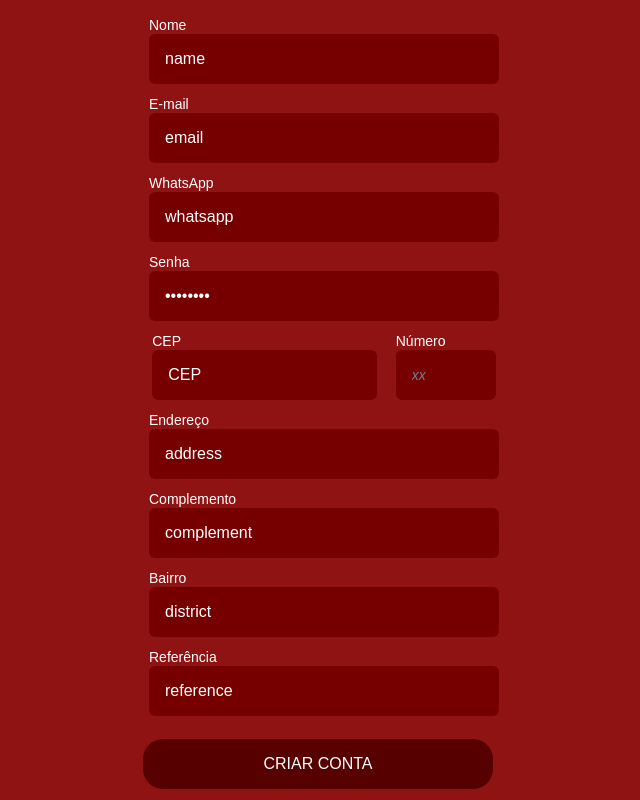
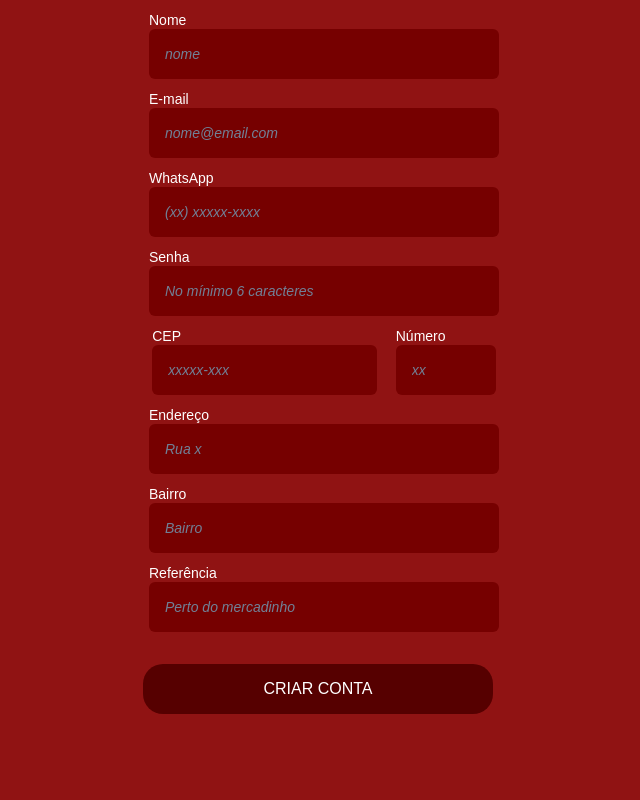
Before and after one commit to future4code/franklin-Pedro-Reis, a React (Create React App) app in the folder pizzaria/frontend/: page /criar-conta in a window 1280 px wide. Shown: the whole page, without its empty margins (316-956 px from the left). Built offline with nearby package versions, Linux system fonts and the light colour scheme.

Commit message:
feat/ login and signup leitura de form

```diff
--- a/pizzaria/frontend/src/components/Button/Button.tsx
+++ b/pizzaria/frontend/src/components/Button/Button.tsx
@@ -4,11 +4,12 @@ interface ButtonProps {
   text: string;
   color: string;
   onClick: () => void;
+  type: "button" | "submit" | "reset" | undefined;
 }
 
 export const Button = (props: ButtonProps) => {
   return (
-    <StyledButton onClick={props.onClick} color={props.color}>
+    <StyledButton type={props.type} onClick={props.onClick} color={props.color}>
       {props.text}
     </StyledButton>
   );
--- a/pizzaria/frontend/src/components/Input/InputField.tsx
+++ b/pizzaria/frontend/src/components/Input/InputField.tsx
@@ -8,6 +8,7 @@ interface InputFieldProps {
   id: string;
   name: string;
   value: string;
+  onChange: any;
 }
 
 export const InputField = (props: InputFieldProps) => {
@@ -30,6 +31,7 @@ export const InputField = (props: InputFieldProps) => {
         height="50px"
         background="rgba(118, 0, 0, 1)"
         border="none"
+        onChange={props.onChange}
       />
     </InputDiv>
   );
--- a/pizzaria/frontend/src/components/styled/styled.ts
+++ b/pizzaria/frontend/src/components/styled/styled.ts
@@ -7,6 +7,7 @@ export const MainDiv = styled.div`
 `;
 
 export const ButtonDiv = styled.div`
+  margin-top: 20px;
   display: flex;
   flex-direction: column;
   align-itens: center;
@@ -29,6 +30,5 @@ export const RowAlignDiv = styled.div`
   display: flex;
   flex-direction: column;
   align-itens: center;
-  justify-content: space-evenly;
-  height: 100vh;
+  justify-content: flex-end;
 `;
--- /dev/null
+++ b/pizzaria/frontend/src/hooks/useForm.ts
@@ -0,0 +1,15 @@
+import { useState } from "react";
+
+export const useForm = (intialState: any) => {
+  const [form, setForm] = useState(intialState);
+
+  const onChange = (event: any) => {
+    const { name, value } = event.target;
+    setForm({ ...form, [name]: value });
+  };
+
+  const cleanFields = () => {
+    setForm(intialState);
+  };
+  return { form, onChange, cleanFields };
+};
--- a/pizzaria/frontend/src/pages/Home/Home.tsx
+++ b/pizzaria/frontend/src/pages/Home/Home.tsx
@@ -8,8 +8,9 @@ export const Home = () => {
     <RowAlignDiv>
       Bem vindo
       <ButtonDiv>
-        <Button onClick={goToLogin} color="white" text="Login" />
+        <Button type="button" onClick={goToLogin} color="white" text="Login" />
         <Button
+          type="button"
           onClick={goToSignUp}
           color="rgba(86, 0, 0, 1)"
           text="Criar Conta"
--- a/pizzaria/frontend/src/pages/Login/Login.tsx
+++ b/pizzaria/frontend/src/pages/Login/Login.tsx
@@ -1,28 +1,51 @@
-import { Button, InputDiv, RowAlignDiv } from "../../components";
+import { Button, ButtonDiv, InputDiv, RowAlignDiv } from "../../components";
 import { InputField } from "../../components/Input/InputField";
+import { useForm } from "../../hooks/useForm";
 
 export const Login = () => {
+  const { form, onChange, cleanFields } = useForm({
+    email: "",
+    password: "",
+  });
+
+  const onSubmitForm = (e: any) => {
+    e.preventDefault();
+    console.log(form);
+    cleanFields();
+  };
+
   return (
     <RowAlignDiv>
+      <form onSubmit={onSubmitForm}>
         <InputDiv>
           <InputField
             label="E-mail"
             placeholder="nome@email.com"
             id="email"
             name="email"
-          value="email"
+            value={form.email}
             type="email"
+            onChange={onChange}
           />
           <InputField
             label="Senha"
             placeholder="******"
             id="password"
             name="password"
-          value="password"
+            value={form.password}
             type="password"
+            onChange={onChange}
           />
         </InputDiv>
-      <Button onClick={() => alert("clicou")} color="white" text="Login" />
+        <ButtonDiv>
+          <Button
+            type="submit"
+            onClick={() => alert(`${form.email} ${form.password}`)}
+            color="white"
+            text="Login"
+          />
+        </ButtonDiv>
+      </form>
     </RowAlignDiv>
   );
 };
--- a/pizzaria/frontend/src/pages/SignUp/SignUp.tsx
+++ b/pizzaria/frontend/src/pages/SignUp/SignUp.tsx
@@ -6,25 +6,47 @@ import {
   VerticalAlignDiv,
 } from "../../components";
 import { InputField } from "../../components/Input/InputField";
+import { useForm } from "../../hooks/useForm";
 
 export const SignUp = () => {
+  const { form, onChange, cleanFields } = useForm({
+    name: "",
+    email: "",
+    whatsapp: "",
+    password: "",
+    cep: "",
+    number: "",
+    street: "",
+    district: "",
+    reference: "",
+  });
+
+  const onSubmitForm = (e: any) => {
+    e.preventDefault();
+    console.log(form);
+    cleanFields();
+  };
+
   return (
     <RowAlignDiv>
+      <form onSubmit={onSubmitForm}>
         <InputDiv>
           <InputField
             label="Nome"
             placeholder="nome"
             id="name"
             name="name"
-          value="name"
+            value={form.name}
             type="text"
+            onChange={onChange}
           />
           <InputField
             label="E-mail"
             placeholder="nome@email.com"
             id="email"
             name="email"
-          value="email"
+            value={form.email}
+            onChange={onChange}
             type="email"
           />
           <InputField
@@ -32,7 +54,8 @@ export const SignUp = () => {
             placeholder="(xx) xxxxx-xxxx"
             id="whatsapp"
             name="whatsapp"
-          value="whatsapp"
+            value={form.whatsapp}
+            onChange={onChange}
             type="tel"
           />
           <InputField
@@ -40,16 +63,18 @@ export const SignUp = () => {
             placeholder="No mínimo 6 caracteres"
             id="password"
             name="password"
-          value="password"
+            value={form.password}
+            onChange={onChange}
             type="password"
           />
           <VerticalAlignDiv>
             <InputField
               label="CEP"
               placeholder="xxxxx-xxx"
-            id="CEP"
-            name="CEP"
-            value="CEP"
+              id="cep"
+              name="cep"
+              value={form.cep}
+              onChange={onChange}
               type=""
             />
             <InputField
@@ -57,7 +82,8 @@ export const SignUp = () => {
               placeholder="xx"
               id="number"
               name="number"
-            value="number"
+              value={form.number}
+              onChange={onChange}
               type="number"
             />
           </VerticalAlignDiv>
@@ -66,15 +92,8 @@ export const SignUp = () => {
             placeholder="Rua x"
             id="address"
             name="address"
-          value="address"
-          type=""
-        />
-        <InputField
-          label="Complemento"
-          placeholder="Apartamento, bloco, casa, etc"
-          id="complement"
-          name="complement"
-          value="complement"
+            value={form.address}
+            onChange={onChange}
             type=""
           />
           <InputField
@@ -82,7 +101,8 @@ export const SignUp = () => {
             placeholder="Bairro"
             id="district"
             name="district"
-          value="district"
+            value={form.district}
+            onChange={onChange}
             type=""
           />
           <InputField
@@ -90,17 +110,20 @@ export const SignUp = () => {
             placeholder="Perto do mercadinho"
             id="reference"
             name="reference"
-          value="reference"
+            value={form.reference}
+            onChange={onChange}
             type=""
           />
         </InputDiv>
         <ButtonDiv>
           <Button
-          onClick={() => alert("clicou")}
+            type="submit"
+            onClick={() => console.log(form)}
             color="rgba(86, 0, 0, 1)"
             text="Criar conta"
           />
         </ButtonDiv>
+      </form>
     </RowAlignDiv>
   );
 };
```
Lines whose indentation alone changed are shown as unchanged.
